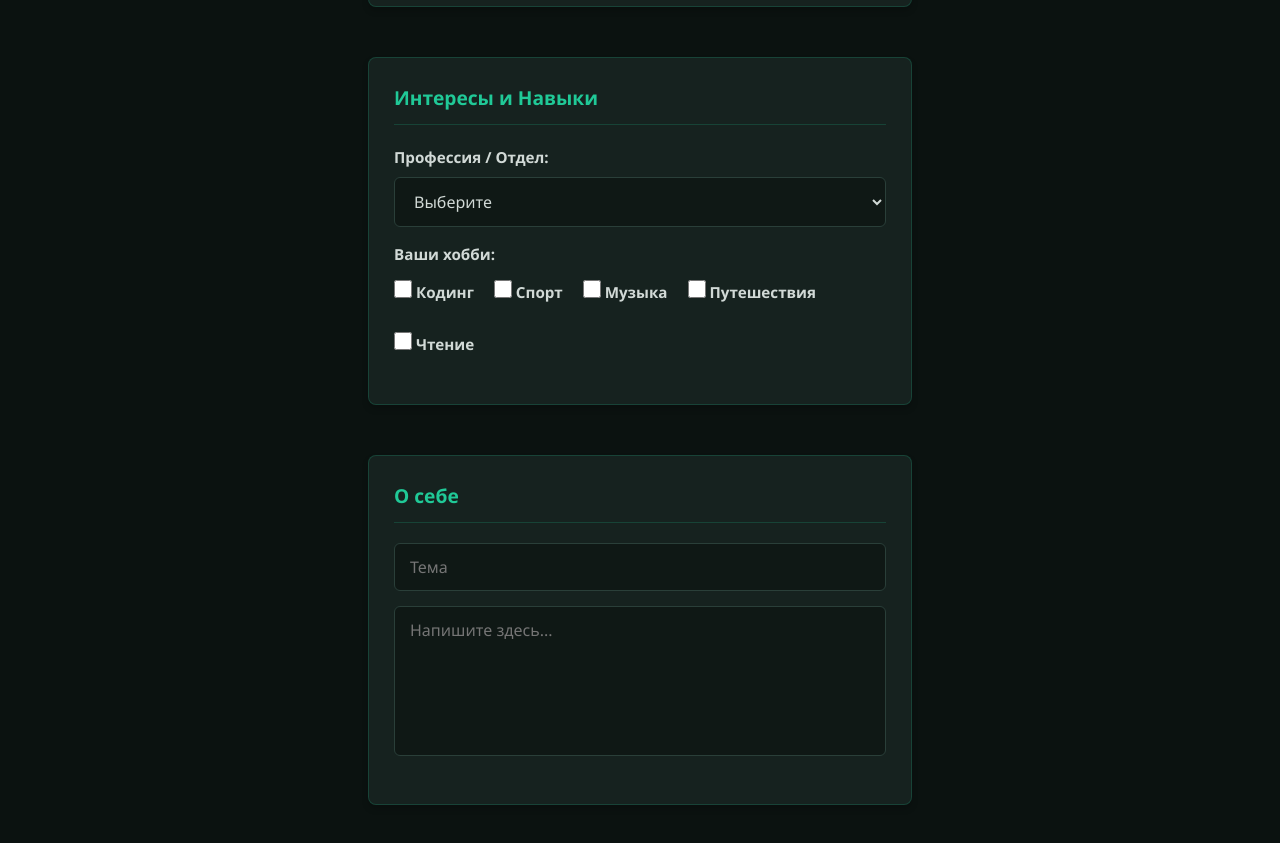
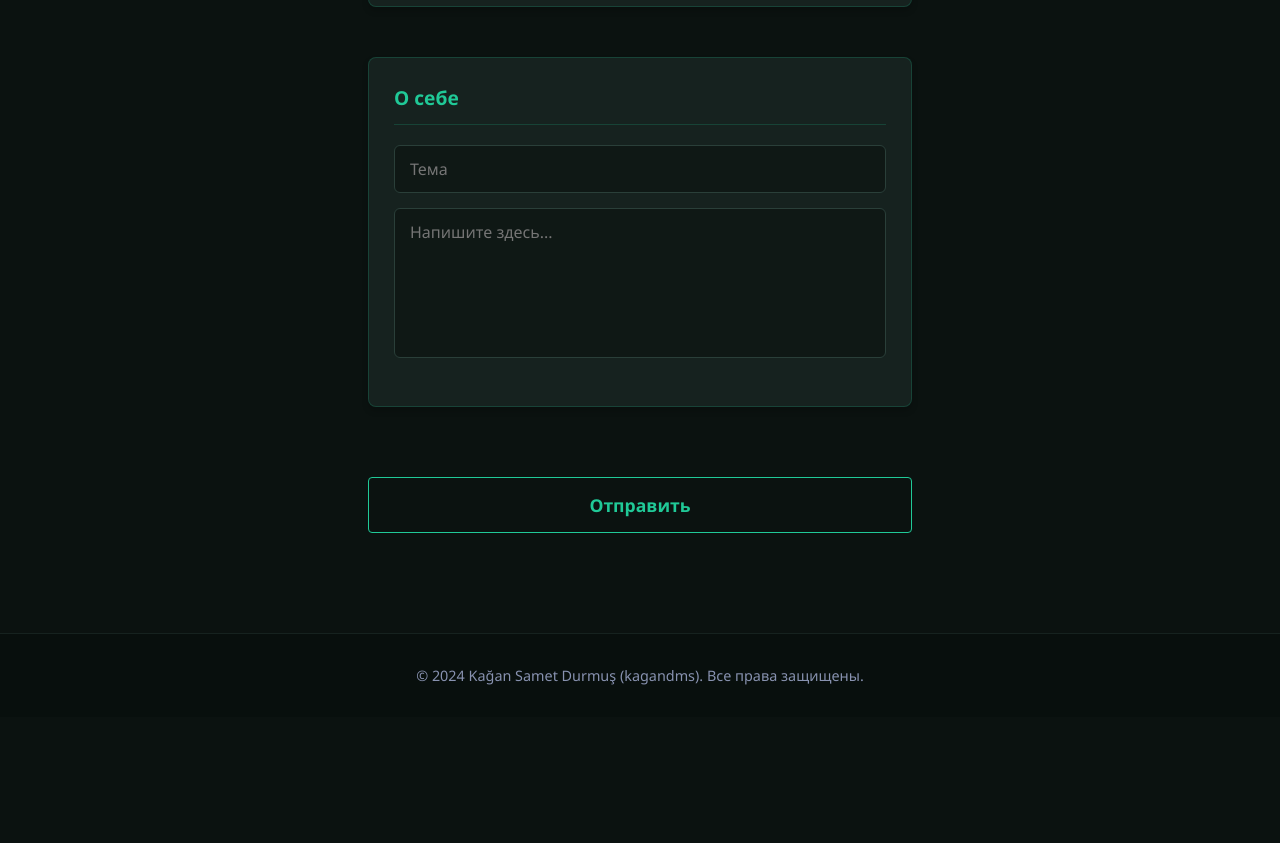
Before and after one commit to kagandms/My-Portfolio-Website, a plain HTML site: page index-ru.html in a window 1280 px wide. Shown: the part 10095-10938 px from the top of the page. After the commit the page ends 10812 px from the top, so only its background shows below. Drawn offline with Linux system fonts and the light colour scheme.

Commit message:
refactor: Remove Interests & Skills section from contact form

```diff
--- a/index-ru.html
+++ b/index-ru.html
@@ -556,34 +556,7 @@
                 </div>
             </div>
 
-            <!-- Interests Skills -->
-            <div class="form-section">
-                <h3 class="form-section-title">Интересы и Навыки</h3>
 
-                <div class="input-wrapper">
-                    <label>Профессия / Отдел:</label>
-                    <select name="profession">
-                        <option value="" disabled selected>Выберите</option>
-                        <option value="Студент">Студент</option>
-                        <option value="Инженер">Инженер</option>
-                        <option value="Разработчик">Разработчик</option>
-                        <option value="Учитель">Учитель</option>
-                        <option value="Другое">Другое</option>
-                    </select>
-                </div>
-
-                <div class="input-wrapper">
-                    <label>Ваши хобби:</label>
-                    <div class="checkbox-group">
-                        <label class="check-label"><input type="checkbox" name="hobbies" value="Кодинг"> Кодинг</label>
-                        <label class="check-label"><input type="checkbox" name="hobbies" value="Спорт"> Спорт</label>
-                        <label class="check-label"><input type="checkbox" name="hobbies" value="Музыка"> Музыка</label>
-                        <label class="check-label"><input type="checkbox" name="hobbies" value="Путешествия">
-                            Путешествия</label>
-                        <label class="check-label"><input type="checkbox" name="hobbies" value="Чтение"> Чтение</label>
-                    </div>
-                </div>
-            </div>
 
             <!-- Bio -->
             <div class="form-section">
```
Also changed, not shown: index-en.html (+0 -27 lines), index.html (+0 -28 lines).
